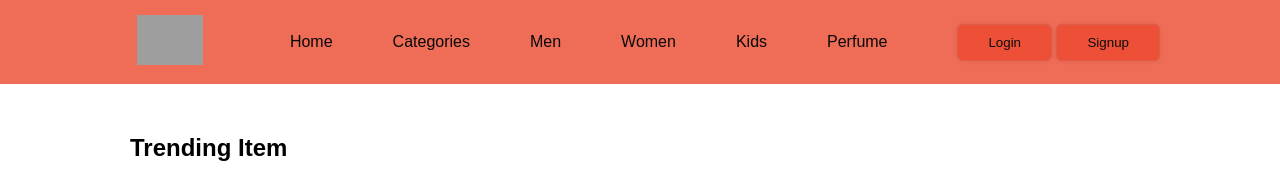
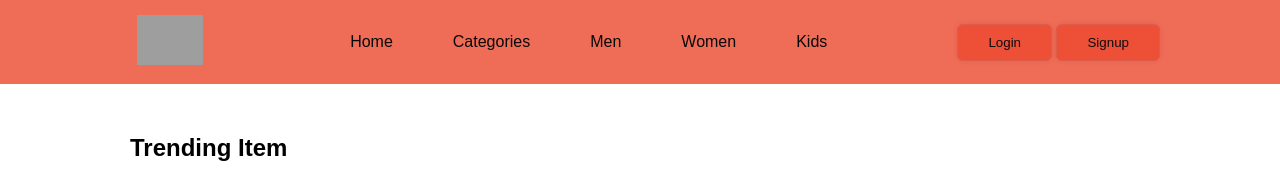
Before and after one commit to lalwanidisha1607-wq/first_project, a plain HTML site: page index.html in a window 1280 px wide. Shown: the top 172 px of the page. Drawn offline with Linux system fonts and the light colour scheme; grey boxes are pictures that could not be loaded.

Commit message:
first commit

```diff
--- a/index.html
+++ b/index.html
@@ -17,7 +17,7 @@
             <li><a href="/">Men</a></li>
             <li><a href="/">Women</a></li>
             <li><a href="/">Kids</a></li>
-            <li><a href="/">Perfume</a></li>
+            <!-- <li><a href="/">Perfume</a></li> -->
         </ul>
         <div class="buttons">
             <button class="loginbtn">Login</button>
```
